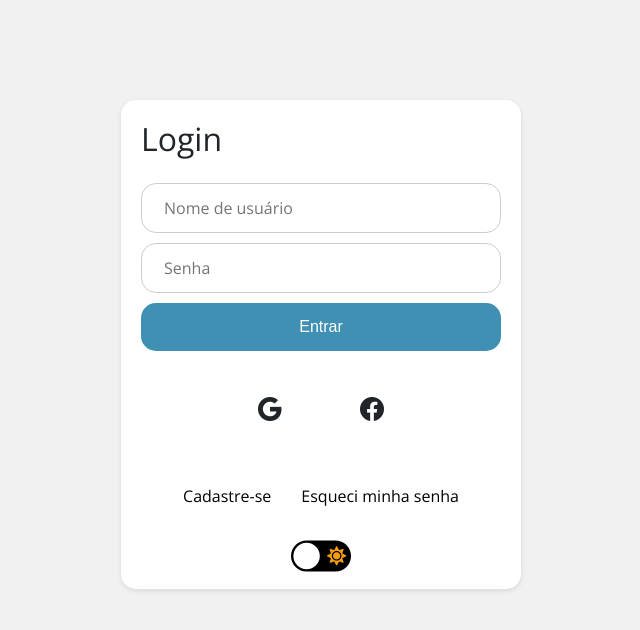
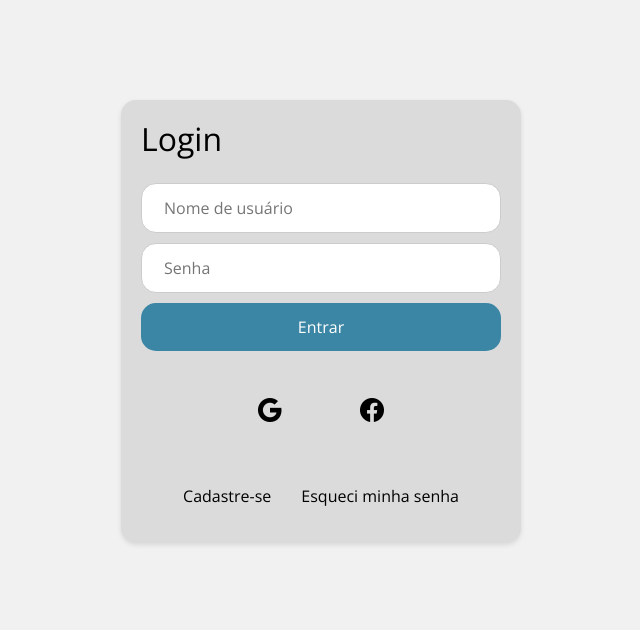
Before and after one commit to LBeraldi/Projeto-PAC, a plain HTML site: page login.html in a window 1280 px wide. Shown: the whole page, without its empty margins (319-959 px from the left). Drawn offline with nearby package versions, Linux system fonts and the light colour scheme.

Commit message:
Dark mode funcionando

```diff
--- a/CSS/style.css
+++ b/CSS/style.css
@@ -7,71 +7,60 @@
   box-sizing: border-box;
 }
 
-body {
-  font-family: Arial, sans-serif;
-  background-color: #f1f1f1;
-  margin: 0;
-  padding: 0;
-  transition: background 0.2s linear;
+:root{
+  --bg-color: #f1f1f1;
+  --conteiner-color: #dbdbdb;
+  --font-color: black;
+  --font-family: 'Open Sans', sans-serif;
+  --bnt-color: #3b86a4;
 }
 
-body.dark {
-  background: #181d23;
+@media (prefers-color-scheme: dark) {
+  :root {
+      --bg-color: #181d23;
+      --conteiner-color: #1e242c;
+      --font-color: #f1f1f1;
+      --bnt-color: #327189;
+    }
 }
 
-.checkbox {
-  opacity: 0;
-  position: absolute;
+body {
+  font-family: var(--font-family);
+  background-color:var(--bg-color);
 }
-.bnt-dark-mode {
-  margin-top: 20px;
+.h2-index-container{
+  text-align: left;
+  margin-bottom: 25px;
+  margin-left: 5%;
+  font-family: var(--font-family);
+  color: var(--font-color);
 }
 
-.label {
-  background: black;
-  border-radius: 50px;
-  cursor: pointer;
-  display: flex;
-  align-items: center;
-  justify-content: space-around;
-  width: 50px;
-  height: 26px;
-  justify-content: space-between;
-  position: relative;
-  transform: scale(1.2);
+.pl-inicial-container a{
+  width: 45%;
+  text-decoration: none;
 }
 
-.label .ball {
-  background-color: white;
-  border-radius: 50px;
-  position: absolute;
-  top: 2px;
-  left: 2px;
-  height: 22px;
-  width: 22px;
-  transform: translateX(0px);
-  transition: transform 0.2s linear;
-}
-
-.checkbox:checked + .label .ball {
-  transform: translateX(24px);
-}
-
-.fa-moon {
-  color: #f1c40f;
-  margin-left: 4px;
-}
-
-.fa-sun {
-  color: #f39c12;
-  margin-right: 4px;
+.pl-inicial-container button{
+  display: flex;
+  flex-direction: column;
+  cursor: pointer;
+  width: 45%;
+  padding: 8px;
+  padding-left: 35px;
+  border-radius: 15px;
+  margin-bottom: 10px;
+  margin-left: 5%;
+  font-family: var(--font-family);
+  background-color: var(--bnt-color);
+  color: #f1f1f1;
 }
 
 .container {
   max-width: 400px;
   margin: 0 auto;
   padding: 20px;
-  background-color: #ffffff;
+  background-color: var(--conteiner-color);
   margin-top: 100px;
   border-radius: 15px;
   box-shadow: 0 2px 5px rgba(0, 0, 0, 0.1);
@@ -82,14 +71,15 @@ body.dark {
   margin-right: 30px;
   margin-left: 30px;
   margin-bottom: 40px;
+  color: var(--font-color);
   justify-content: center, space-around;
   transform: scale(1.5);
 }
 
 .my-custom-div a {
   justify-content: center, space-around;
-  font-family: 'Open Sans', sans-serif;
-  color: black;
+  font-family: var(--font-family);
+  color: var(--font-color);
   padding: 15px;
   text-decoration: none;
 }
@@ -97,7 +87,8 @@ body.dark {
 .container h2 {
   text-align: left;
   margin-bottom: 25px;
-  font-family: 'Open Sans', sans-serif;
+  font-family: var(--font-family);
+  color: var(--font-color);
 }
 
 .container input[type='text'],
@@ -109,36 +100,22 @@ body.dark {
   border-radius: 15px;
   box-sizing: border-box;
   margin-bottom: 10px;
-  font-family: 'Open Sans', sans-serif;
-}
-
-.input-user {
-  padding-left: 30px;
-  background-image: url('SVGs/person.svg');
-  background-repeat: no-repeat;
-  background-position: left center;
-}
-
-.input-senha {
-  padding-left: 30px;
-  background-image: url('SVGs/lock.svg');
-  background-repeat: no-repeat;
-  background-position: left center;
+  font-family: var(--font-family);
 }
 
 .container input[type='submit'] {
   width: 100%;
-  background-color: #3f90b3;
+  background-color: var(--bnt-color);
   color: #ffffff;
   padding: 12px 20px;
   border: none;
   border-radius: 15px;
   cursor: pointer;
-  font-family: 'Open Sans', sans-serif 700;
+  font-family: var(--font-family);
 }
 
 .container input[type='submit']:hover {
-  background-color: #3b86a4;
+  background-color: var(--bnt-color)
 }
 
 @media screen and (max-width: 500px) {
--- a/login.html
+++ b/login.html
@@ -10,14 +10,12 @@
     <!-- Link icone -->
     <link rel="stylesheet" href="https://cdn.jsdelivr.net/npm/bootstrap-icons@1.10.5/font/bootstrap-icons.css"/>
     <link rel="stylesheet" href="https://cdnjs.cloudflare.com/ajax/libs/font-awesome/5.15.3/css/all.min.css" integrity="sha384-********************" crossorigin="anonymous">
-
-
-
-   <title>Document</title>
+   <title>Página de login</title>
   </head>
   <body>
     <div class="container">
       <h2>Login</h2>
+      <form action="">
         <input
           type="text"
           placeholder="Nome de usuário"
@@ -46,15 +44,7 @@
           <a href="" class="">Esqueci minha senha</a>
         </div>
 
-        <script src="JS/script.js"></script>
-        <div class="d-flex justify-content-center bnt-dark-mode">
-        <input type="checkbox" class="checkbox" id="cbx">
-        <label for="cbx" class="label">
-          <i class="fas fa-moon"></i>
-          <i class="fas fa-sun"></i>
-          <div class="ball"></div>
-        </label>
-      </div>
+
 
   </body>
 </html>
```
Also changed, not shown: index.html (added, +37 -0 lines), manutencao-diaria.html (added, +11 -0 lines).
